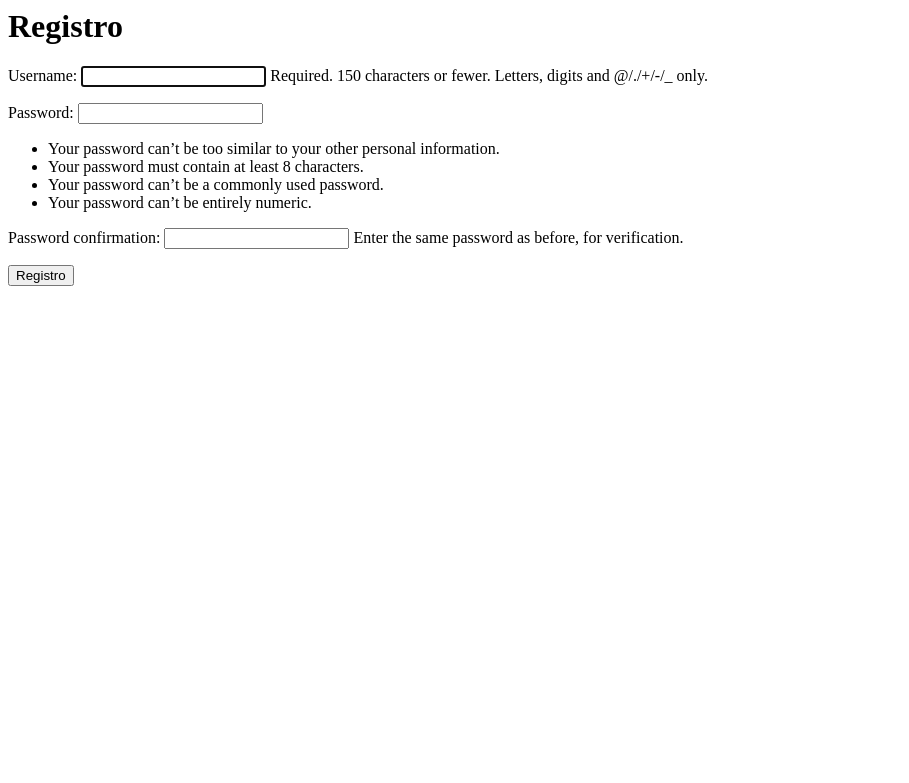
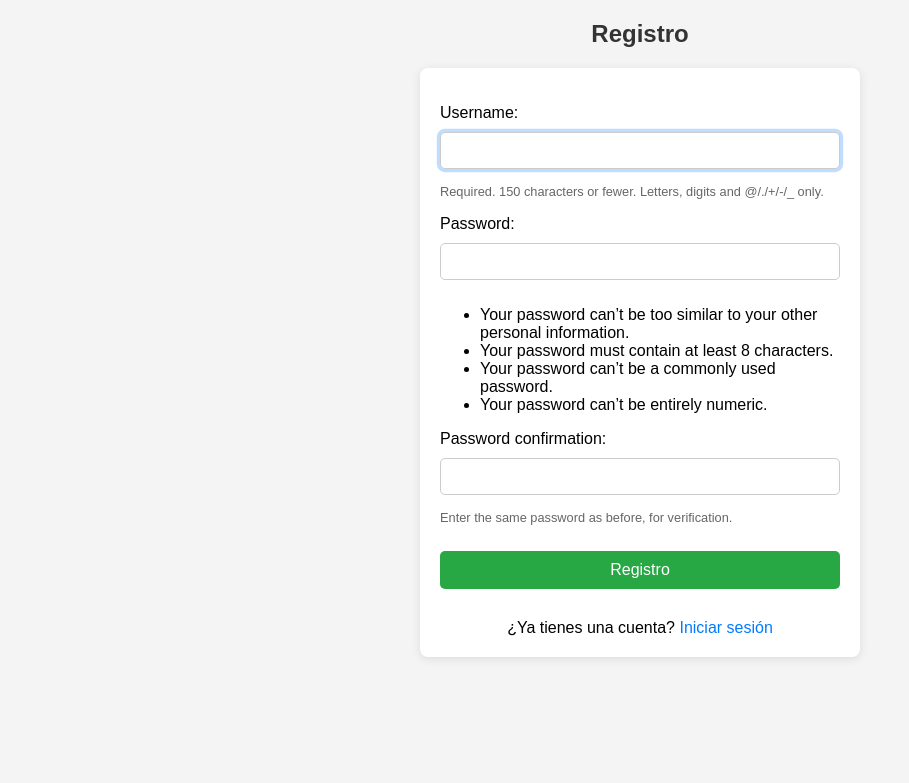
Before and after one commit to JonathanHeredia9922/SistemaGPR, a Django app: page /registro/ in a window 1280 px wide. Shown: the top 783 px of the page, without its empty margins (0-909 px from the left). Run offline with Django 5.2, Linux system fonts and the light colour scheme.

Commit message:
avance de modulos

```diff
--- a/SistemaGPR/SistemaGPR/urls.py
+++ b/SistemaGPR/SistemaGPR/urls.py
@@ -15,11 +15,15 @@ Including another URLconf
     2. Add a URL to urlpatterns:  path('blog/', include('blog.urls'))
 """
 from django.contrib import admin
+from django.contrib.auth import views as auth_views
 from django.urls import path
 from app import views
 
 urlpatterns = [
     path('admin/', admin.site.urls),
     path('', views.inicio, name='inicio'),
-    path('registro/', views.registro, name='registro')
+    path('registro/', views.registro, name='registro'),
+    path('login/', auth_views.LoginView.as_view(template_name='login.html'), name='login'),
+    # Ruta para cerrar sesión (puedes usar la vista incorporada también)
+    path('logout/', auth_views.LogoutView.as_view(), name='logout')
 ]
--- /dev/null
+++ b/SistemaGPR/app/static/assets/styles.css
@@ -0,0 +1,168 @@
+/* Estilo general del cuerpo */
+body {
+    font-family: Arial, sans-serif; /* Tipografía */
+    background-color: #f4f4f4; /* Color de fondo */
+    margin: 0; /* Sin margen */
+    padding: 0; /* Sin relleno */
+}
+
+/* Estilo del encabezado */
+h1 {
+    text-align: center; /* Centrar texto */
+    color: #333; /* Color del texto */
+    margin-top: 20px; /* Margen superior */
+}
+
+/* Estilo del formulario */
+form {
+    max-width: 400px; /* Ancho máximo del formulario */
+    margin: 20px auto; /* Centrando el formulario */
+    padding: 20px; /* Relleno dentro del formulario */
+    background: white; /* Fondo blanco */
+    border-radius: 8px; /* Bordes redondeados */
+    box-shadow: 0 2px 10px rgba(0, 0, 0, 0.1); /* Sombra del formulario */
+}
+
+/* Estilo de los elementos del formulario */
+form input[type="text"],
+form input[type="email"],
+form input[type="password"],
+form button {
+    width: 100%; /* Ancho completo */
+    padding: 10px; /* Relleno interno */
+    margin: 10px 0; /* Margen superior e inferior */
+    border: 1px solid #ccc; /* Borde gris claro */
+    border-radius: 5px; /* Bordes redondeados */
+    box-sizing: border-box; /* Asegura que el padding no afecte el ancho total */
+}
+
+/* Estilo del botón */
+form button {
+    background-color: #28a745; /* Color de fondo del botón */
+    color: white; /* Color del texto del botón */
+    border: none; /* Sin borde */
+    cursor: pointer; /* Cambia el cursor al pasar sobre el botón */
+    font-size: 16px; /* Tamaño de fuente del botón */
+}
+
+form button:hover {
+    background-color: #218838; /* Color del botón al pasar el mouse */
+}
+
+.register-link {
+    text-align: center; /* Centra el texto */
+    margin-top: 20px; /* Espaciado superior */
+}
+
+.register-link p {
+    margin: 0; /* Elimina margen para un mejor alineamiento */
+}
+
+.register-link button {
+    background-color: #007bff; /* Color del botón */
+    color: white; /* Color del texto */
+    border: none; /* Sin borde */
+    padding: 10px 15px; /* Espaciado interno */
+    border-radius: 5px; /* Bordes redondeados */
+    cursor: pointer; /* Cambiar cursor al pasar el mouse */
+}
+
+.register-link button:hover {
+    background-color: #0056b3; /* Color al pasar el mouse */
+}
+
+.login-link {
+    text-align: center; /* Centra el texto */
+}
+
+.login-link p {
+    margin: 10px 0 0; /* Espaciado para el párrafo */
+}
+
+.btn-login {
+    color: #007bff; /* Color del enlace */
+    text-decoration: none; /* Sin subrayado */
+}
+
+.btn-login:hover {
+    text-decoration: underline; /* Subrayado al pasar el mouse */
+}
+h2 {
+    text-align: center; /* Centra el texto */
+    color: #333; /* Color del texto */
+    margin-top: 20px; /* Margen superior */
+}
+
+.error {
+    color: red;
+    background-color: #fdd;
+    text-align: center;
+    border: 0px solid red;
+    padding: 2px;
+    margin: 10px 0; /* Ajusta según el espaciado que desees */
+    border-radius: 5px;
+}
+
+/* Estilos adicionales para el formulario de registro */
+.form-field {
+    margin-bottom: 15px;
+}
+
+.form-field label {
+    display: block;
+    margin-bottom: 5px;
+    color: #333;
+    font-weight: bold;
+}
+
+.password-requirements {
+    font-size: 0.8em;
+    color: #666;
+    margin-top: 5px;
+    padding: 5px;
+    background-color: #f8f9fa;
+    border-radius: 4px;
+}
+
+/* Mejoras en los mensajes de error */
+.error {
+    margin: 10px 0;
+    padding: 8px;
+    border-radius: 4px;
+    background-color: #fdd;
+    color: #dc3545;
+    font-size: 0.9em;
+}
+
+/* Estilos para los campos con error */
+.form-field input.error {
+    border-color: #dc3545;
+}
+
+/* Mejoras en la accesibilidad */
+input:focus {
+    outline: none;
+    border-color: #007bff;
+    box-shadow: 0 0 0 0.2rem rgba(0,123,255,.25);
+}
+
+/* Estilos para el texto de ayuda del formulario */
+.helptext {
+    display: block;
+    font-size: 0.8em;
+    color: #666;
+    margin-top: 5px;
+}
+
+/* Ajustes para dispositivos móviles */
+@media (max-width: 480px) {
+    form {
+        margin: 10px;
+        padding: 15px;
+    }
+
+    .register-link button,
+    form button {
+        width: 100%;
+    }
+}
--- a/SistemaGPR/app/templates/inicio.html
+++ b/SistemaGPR/app/templates/inicio.html
@@ -1,4 +1,4 @@
 <h1>INICIO</h1>
 <a href="{% url 'registro' %}">
-    <button>Registrarse</button>
+
 </a>
--- a/SistemaGPR/app/templates/registro.html
+++ b/SistemaGPR/app/templates/registro.html
@@ -1,13 +1,28 @@
-<h1>Registro</h1>
+{% load static %}
 
-<form action="/registro/" method="POST">
+<!DOCTYPE html>
+<html lang="es">
+<head>
+    <meta charset="UTF-8">
+    <title>Registro</title>
+    <link rel="stylesheet" type="text/css" href="{% static 'assets/styles.css' %}">
+</head>
+<body>
+    <h2 class="centered-title">Registro</h2>
 
-    {% csrf_token %}
+    <!-- Formulario de registro -->
+    <form method="post">
+        {% csrf_token %}
 
-    {{form.as_p}}
+        <!-- Campos del formulario -->
+        {{ form.as_p }}
 
-    <button>
-        Registro
-    </button>
+        <button type="submit">Registro</button>
 
-</form>
+        <!-- Mensaje para redirigir al inicio de sesión -->
+        <div class="login-link" style="text-align: center; margin-top: 20px;">
+            <p>¿Ya tienes una cuenta? <a href="{% url 'login' %}" class="btn-login">Iniciar sesión</a></p>
+        </div>
+    </form>
+</body>
+</html>
--- a/SistemaGPR/app/views.py
+++ b/SistemaGPR/app/views.py
@@ -1,8 +1,9 @@
 
 from django.http import HttpResponse
 from django.shortcuts import render
-from django.contrib.auth.forms import UserCreationForm
+from django.contrib.auth.forms import UserCreationForm, AuthenticationForm
 from django.contrib.auth.models import User
+from django.contrib.auth.views import LoginView
 
 # Create your views here.
 def inicio(request):
@@ -26,3 +27,7 @@ def registro(request):
             except:
                 return HttpResponse('El usuario ya existe')
         return HttpResponse('Las contraseñas no coinciden' )
+
+class CustomLoginView(LoginView):
+    template_name = 'login.html'
+    redirect_authenticated_user = True
```
Also changed, not shown: SistemaGPR/SistemaGPR/settings.py (+13 -2 lines), SistemaGPR/app/templates/login.html (+36 -2 lines), SistemaGPR/db.sqlite3.
